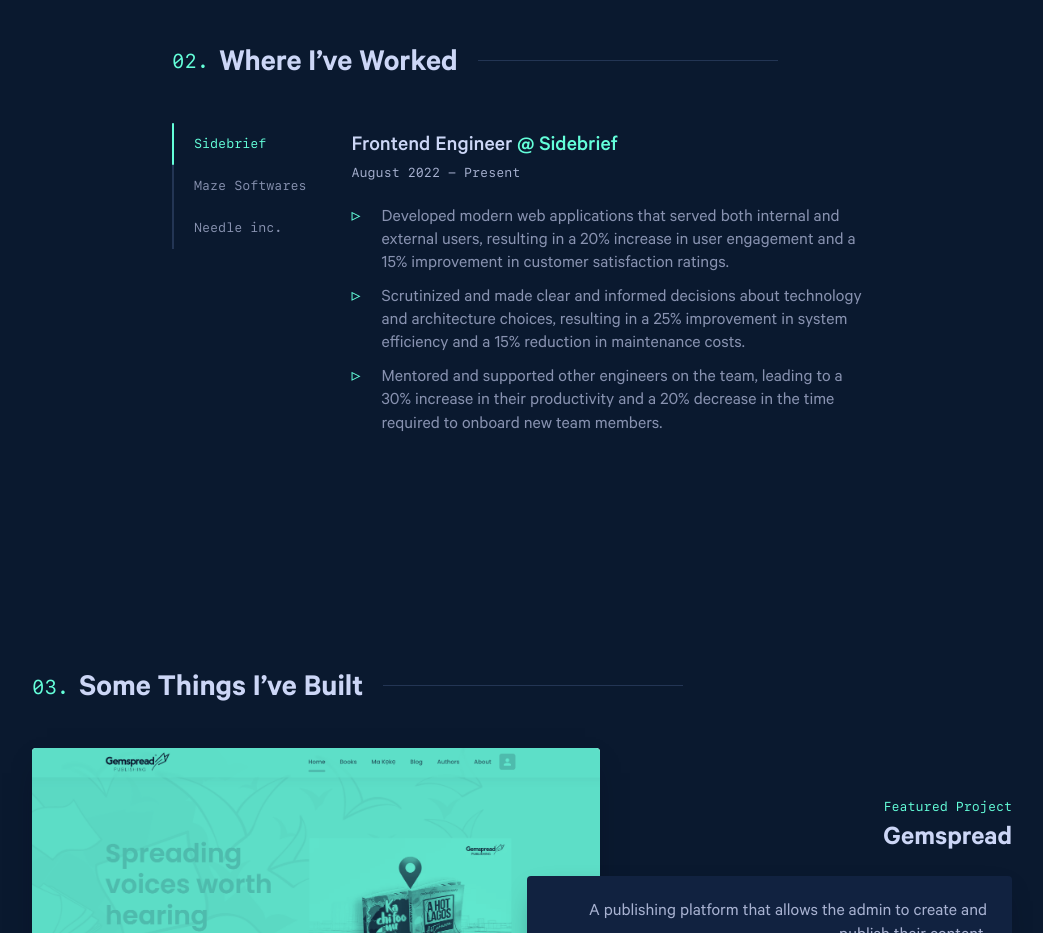
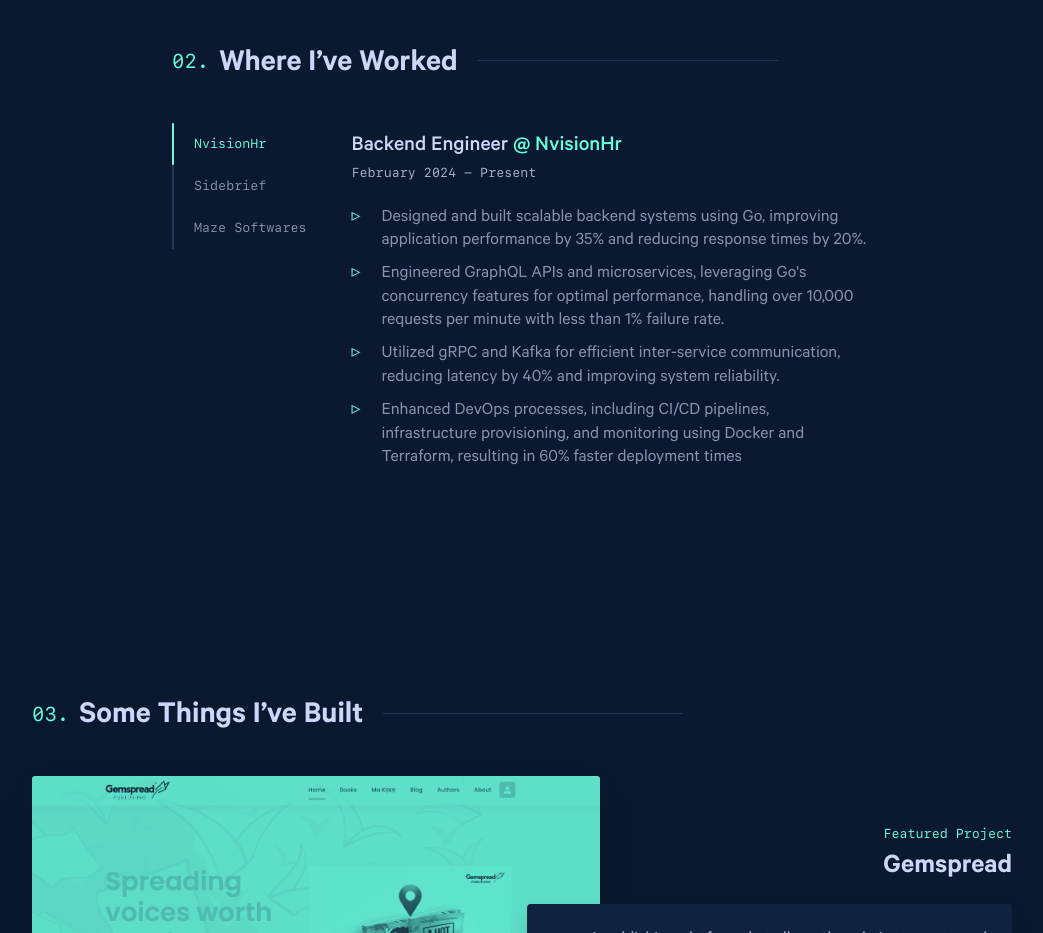
Before and after one commit to Jesuloba-world/dev-portfolio-2, a Next.js app: page / in a window 1280 px wide. Shown: the part 1740-2673 px from the top of the page, without its empty margins (118-1161 px from the left). Built offline with nearby package versions, Linux system fonts and the light colour scheme; no server answers.

Commit message:
update q3 2024

```diff
--- a/content/jobs/Needle/index.md
+++ /dev/null
@@ -1,11 +0,0 @@
----
-date: '2020-06-18'
-title: 'Frontend developer'
-company: 'Needle inc.'
-location: 'Nigeria'
-range: 'February 2020 - September 2020'
-url: '#'
----
-- Collaborated with cross-functional teams to integrate third-party APIs into existing systems, resulting in a 50% reduction in manual data entry errors.
-- Revamped CSS structure, reducing load time by 40% and improving user experience for the visitors.
-- Implemented responsive design principles into all web applications, optimizing mobile user experiences and increasing mobile traffic by 50%
--- /dev/null
+++ b/content/jobs/NvisionHr/index.md
@@ -0,0 +1,12 @@
+---
+date: '2024-02-16'
+title: 'Backend Engineer'
+company: 'NvisionHr'
+location: 'Florida, US'
+range: 'February 2024 - Present'
+url: 'https://nvisionhr.com/'
+---
+- Designed and built scalable backend systems using Go, improving application performance by 35% and reducing response times by 20%.
+- Engineered GraphQL APIs and microservices, leveraging Go's concurrency features for optimal performance, handling over 10,000 requests per minute with less than 1% failure rate.
+- Utilized gRPC and Kafka for efficient inter-service communication, reducing latency by 40% and improving system reliability.
+- Enhanced DevOps processes, including CI/CD pipelines, infrastructure provisioning, and monitoring using Docker and Terraform, resulting in 60% faster deployment times
--- a/content/jobs/Sidebrief/index.md
+++ b/content/jobs/Sidebrief/index.md
@@ -3,7 +3,7 @@
 title: 'Frontend Engineer'
 company: 'Sidebrief'
 location: 'Delaware, US'
-range: 'August 2022 - Present'
+range: 'August 2022 - February 2024'
 url: 'https://www.sidebrief.com/'
 ---
 - Developed modern web applications that served both internal and external users, resulting in a 20% increase in user engagement and a 15% improvement in customer satisfaction ratings.
```
Also changed, not shown: src/components/sections/about/index.tsx (+0 -8 lines), 1 other file (tests, documents, lock files or other folders).
